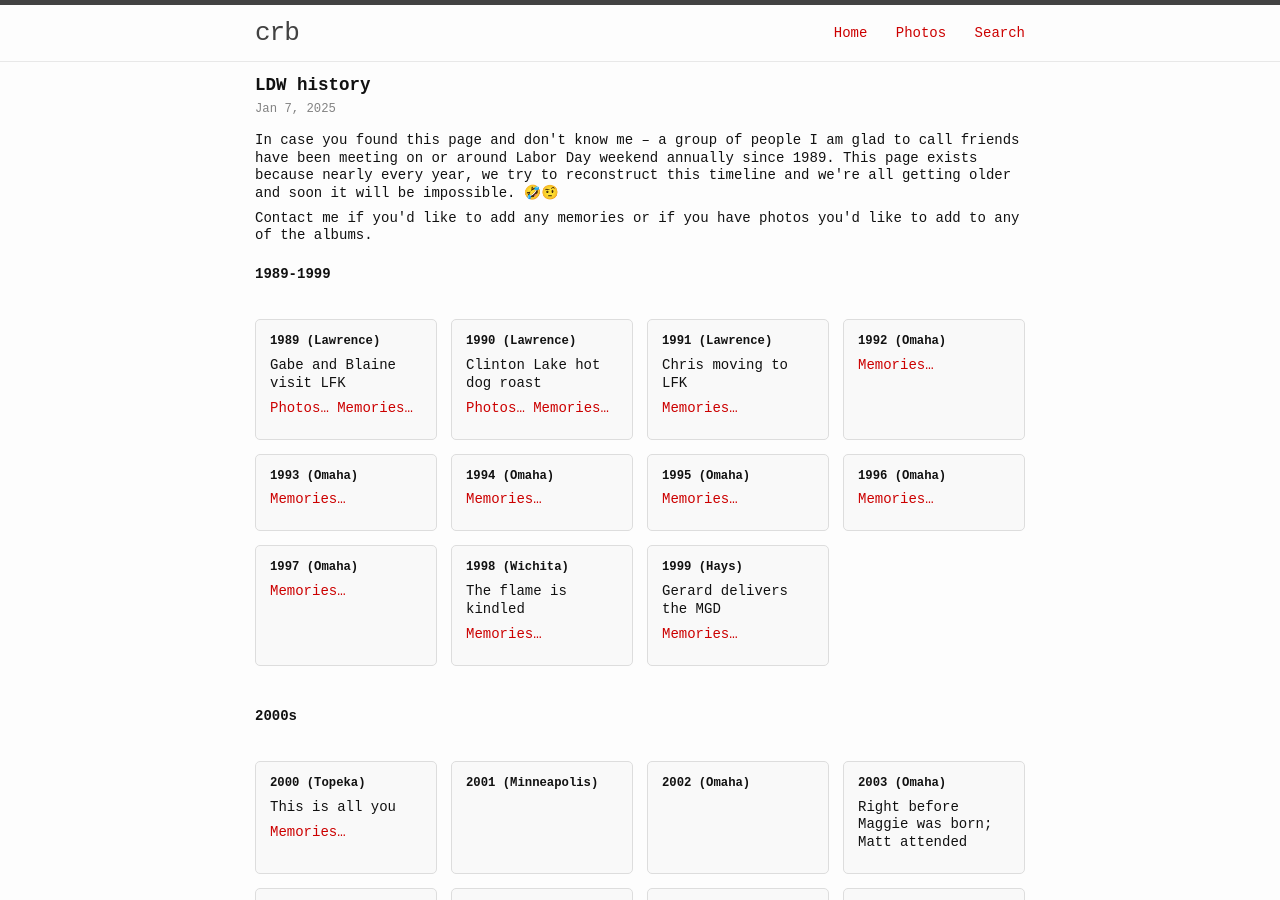
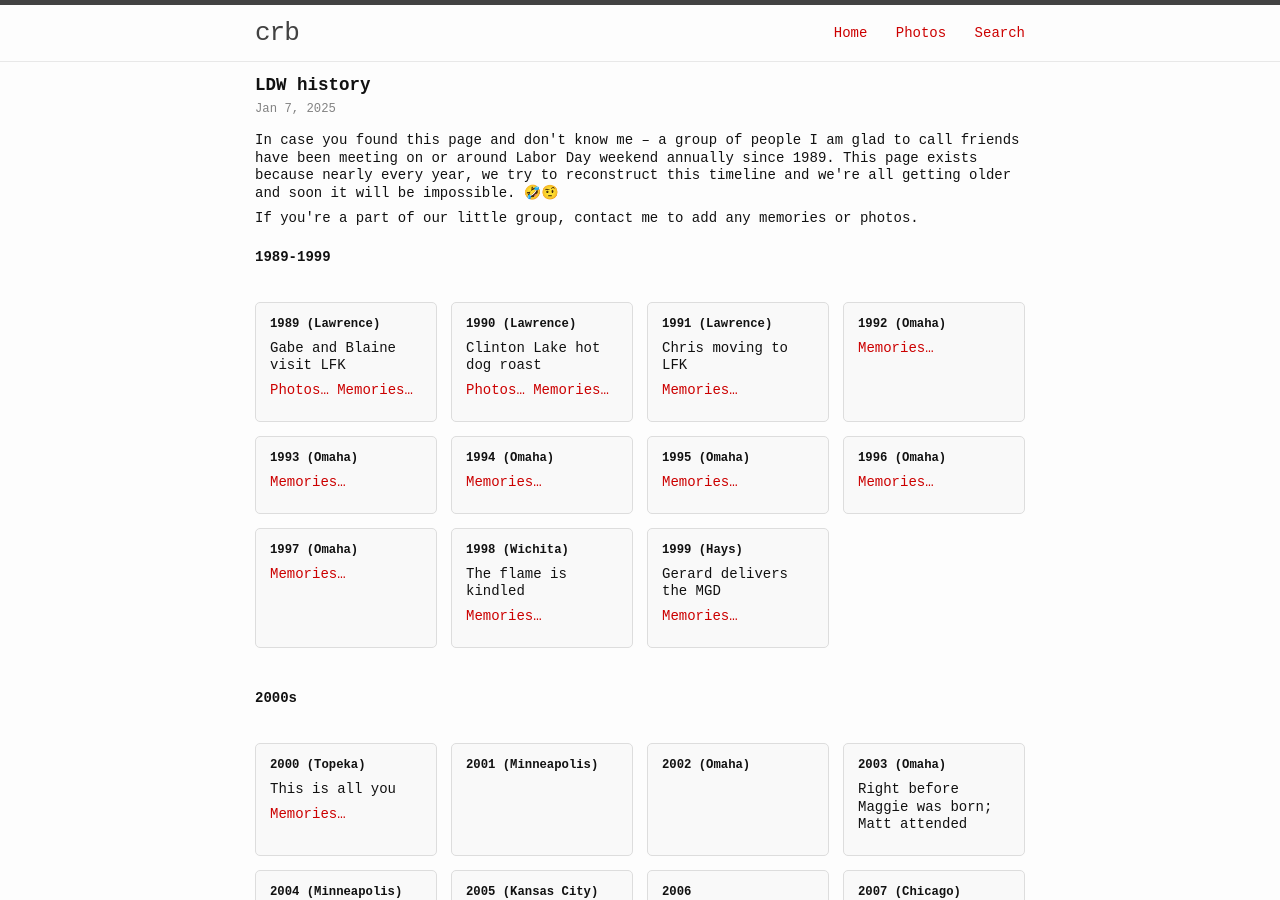
Before and after one commit to kujhawk94/kujhawk94.github.io, a Jekyll site: the page built from _posts/2025-01-07-ldw.html, in a window 1280 px wide and 900 px high. Built offline with Jekyll 4.4.1, drawn with Linux system fonts in a browser that asks for light colours.

Commit message:
Update 2025-01-07-ldw.html

```diff
--- a/_posts/2025-01-07-ldw.html
+++ b/_posts/2025-01-07-ldw.html
@@ -9,7 +9,7 @@ robots: noindex
 In case you found this page and don't know me – a group of people I am glad to call friends have been meeting on or around Labor Day weekend annually since 1989.  This page exists because nearly every year, we try to reconstruct this timeline and we're all getting older and soon it will be impossible. 🤣🤨
 </p>
 <p>
-Contact me if you'd like to add any memories or if you have photos you'd like to add to any of the albums.
+If you're a part of our little group, contact me to add any memories or photos.
 </p>
 
 <div class="timeline">
```
